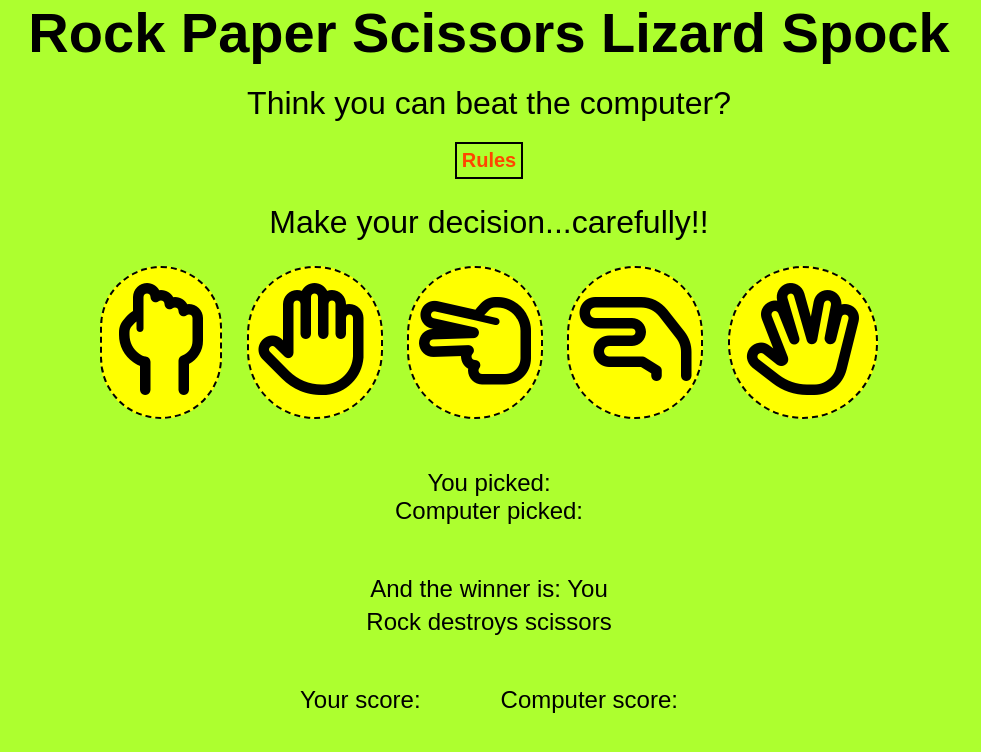
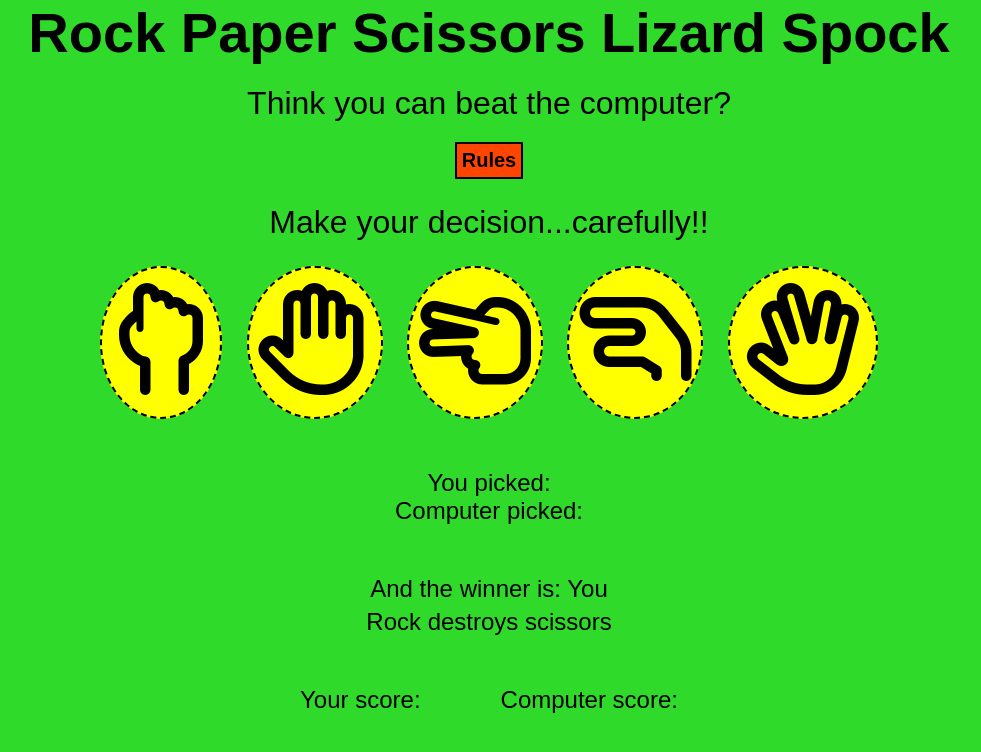
Before and after one commit to conor-b1995/p2-rockPaperScissors, a plain HTML site: page index.html in a window 1280 px wide. In both pictures the pointer is over the button "Rules". Shown: the whole page, without its empty margins (151-1132 px from the left). Drawn offline with Linux system fonts and the light colour scheme; a web font is replaced by a local one.

Commit message:
Finishing touches to CSS

```diff
--- a/assets/css/style.css
+++ b/assets/css/style.css
@@ -8,7 +8,7 @@
 
 body {
     font-family: 'Kdam Thmor Pro', sans-serif;
-    background-color: greenyellow;
+    background-color: #30da2a;
     color: black;
 }
 
@@ -46,21 +46,29 @@ header>p {
     padding: 5px;
 }
 
+.btn-rules:hover {
+    color: black;
+    background-color: orangered;
+    cursor: pointer;
+}
+
 .buttons {
     text-align: center;
 }
 
 .btn {
     font-size: 7rem;
-    border-radius: 110px;
+    border-radius: 50%;
     background-color: yellow;
     border: 2px dashed black;
     margin: 0 10px;
     padding: 10px;
+    transition: all 0.25s ease-in-out;
 }
 
 .btn:hover {
-    background-color: blue;
+    background-color: #ff00f7;
+    cursor: pointer;
 }
 
 /* the user selection and computer selection */
```
Also changed, not shown: index.html (+4 -0 lines).
